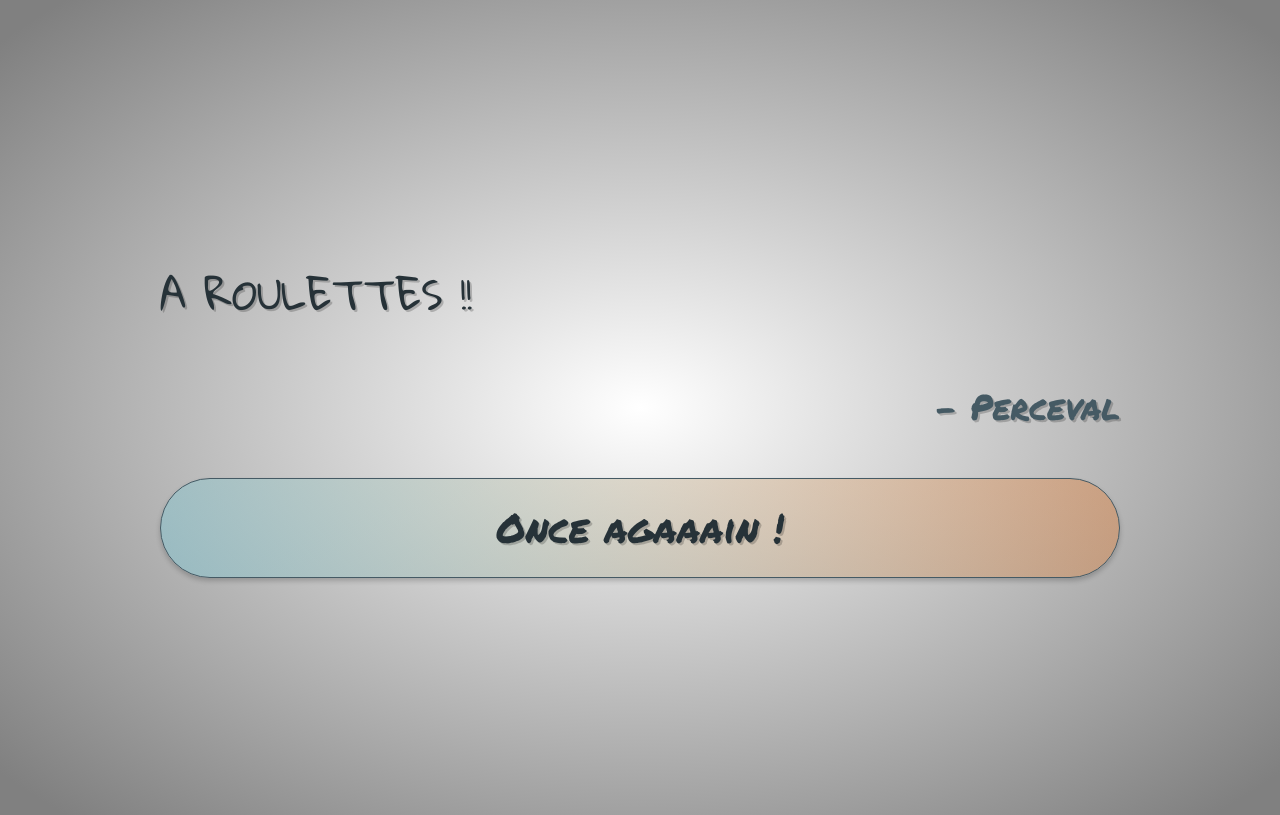
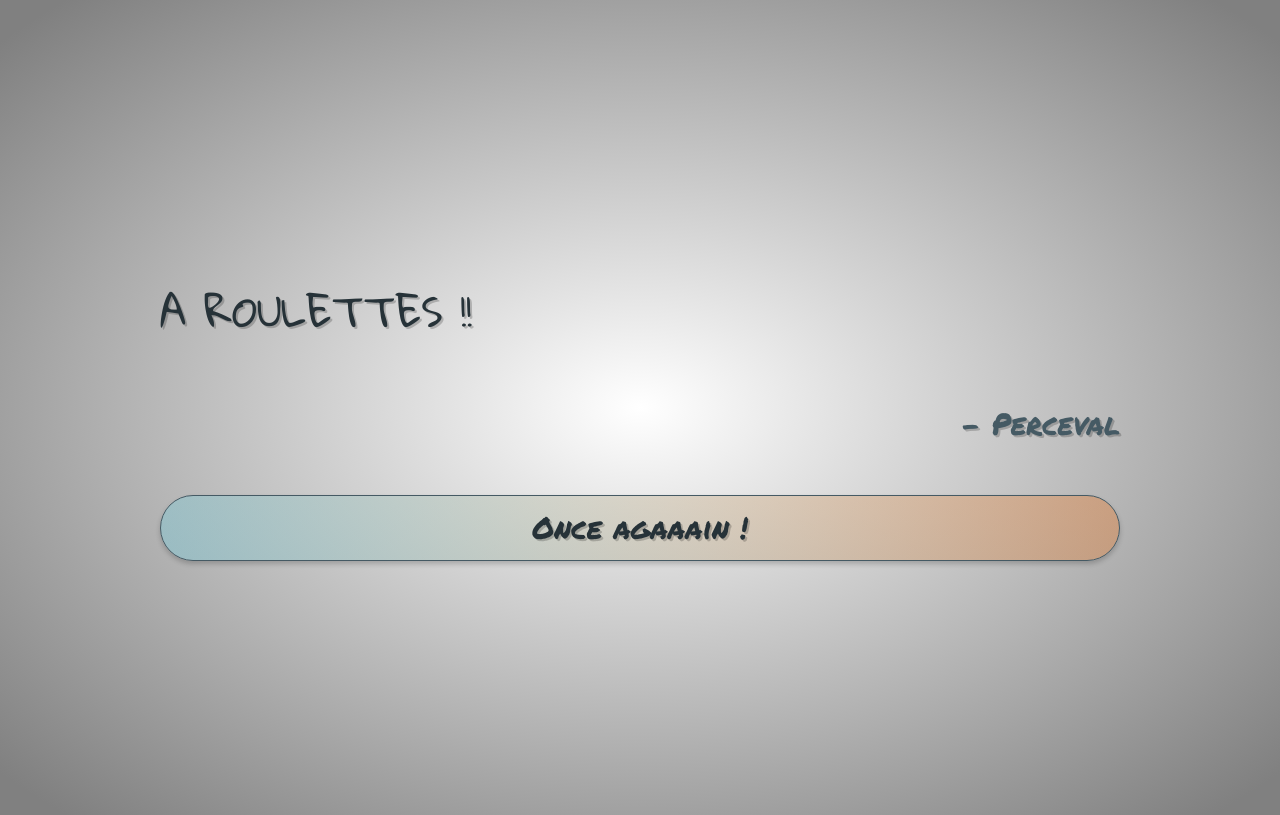
Before and after one commit to ImMyst/Learning-React.js, a React (Create React App) app: page / in a window 1280 px wide. Built offline with nearby package versions, Linux system fonts and the light colour scheme.

Commit message:
Reduce button size & global font size

```diff
--- a/src/index.css
+++ b/src/index.css
@@ -39,21 +39,21 @@ span {
     text-align: right;
     margin-top: 50px;
     color: #455A64;
-    font-size: 35px;
+    font-size: 30px;
     font-family: 'Permanent Marker', sans-serif;
     text-shadow: 2px 2px rgba(0,0,0,0.2);
 }
 
 button {
     width: 100%;
-    font-size: 40px;
-    padding: 20px;
+    font-size: 30px;
+    padding: 10px;
     font-family: 'Permanent Marker', sans-serif;
     text-shadow: 2px 2px rgba(0,0,0,0.2);
     border: 1.5px solid #455A64;
     background: linear-gradient(60deg, #69d2e754 ,#fa68004b);
     color: #263238;
-    border-radius: 100px;
+    border-radius: 50px;
     cursor: pointer;
     outline: none;
     box-shadow: 0 3px 5px rgba(0,0,0,0.2);
```
